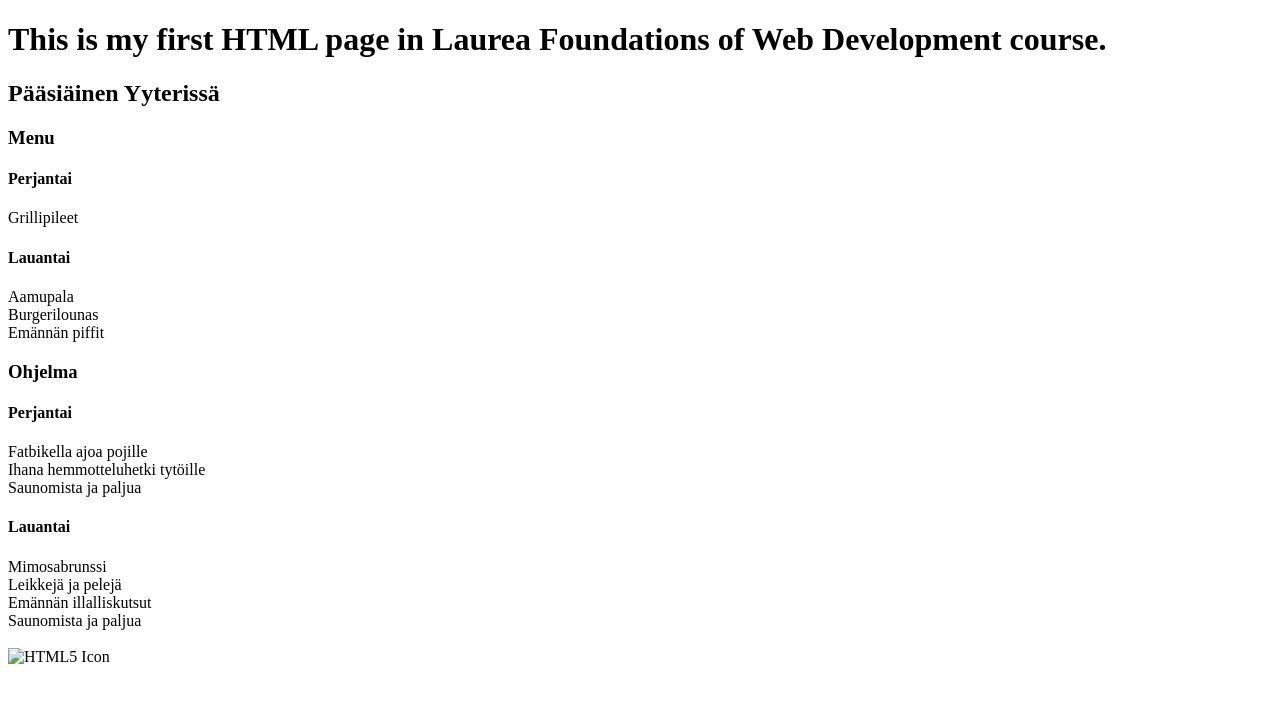
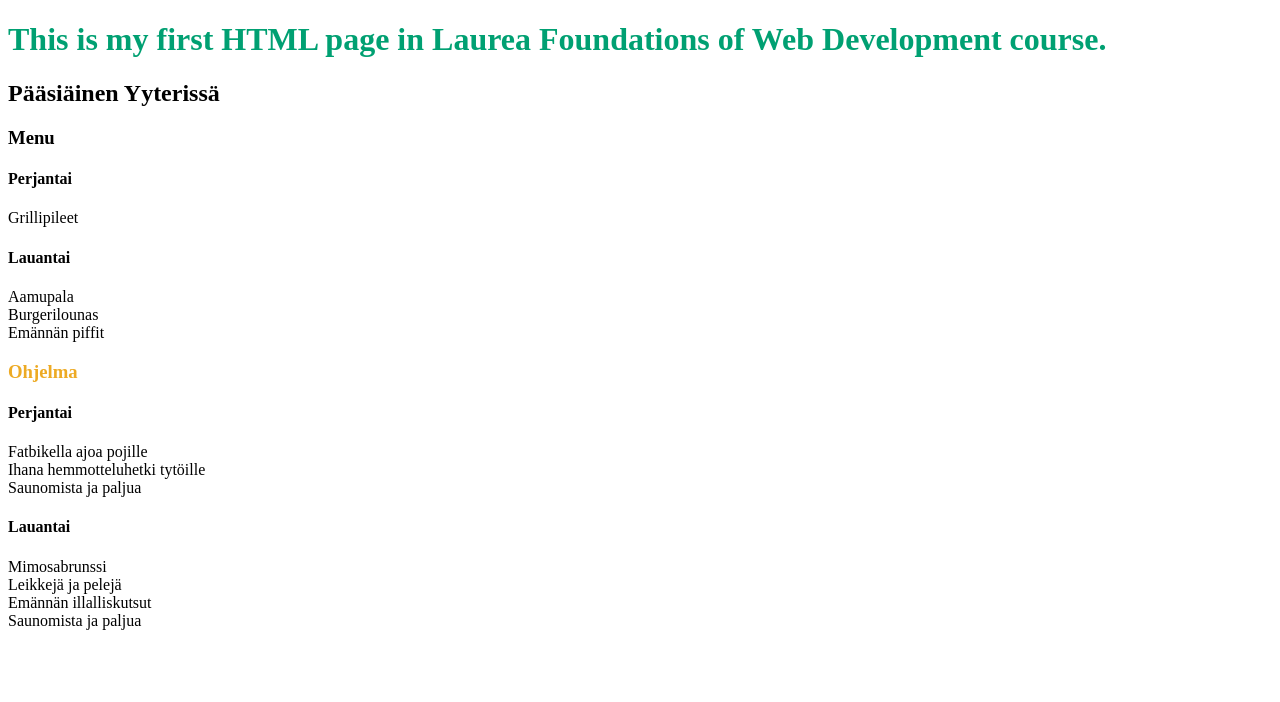
Before and after one commit to kairila/kairila.github.io, a plain HTML site: page index.html in a window 1280 px wide. Drawn offline with Linux system fonts and the light colour scheme.

Commit message:
Update index.html

```diff
--- a/index.html
+++ b/index.html
@@ -1,5 +1,18 @@
 <!DOCTYPE html>
 <html>
+  <head>
+    <style>
+
+      h1 {
+      color: #00a072
+      }
+
+      #kolmos-otsikko {
+      color: #edaa24
+      }
+
+    </style>
+  </head>
 <body>
 
 <h1>This is my first HTML page in Laurea Foundations of Web Development course.</h1>
@@ -15,7 +28,7 @@
   Burgerilounas <br>
   Emännän piffit <br>
 
-   <h3> Ohjelma </h3>
+   <h3 id="kolmos-otsikko"> Ohjelma </h3>
 
       <h4>Perjantai</h4>
   Fatbikella ajoa pojille<br>
@@ -29,7 +42,6 @@
   Saunomista ja paljua<br>
   <br>
 
-  <img src="html5.gif" alt="HTML5 Icon" width="128" height="128">
 
 </body>
 </html>
```
